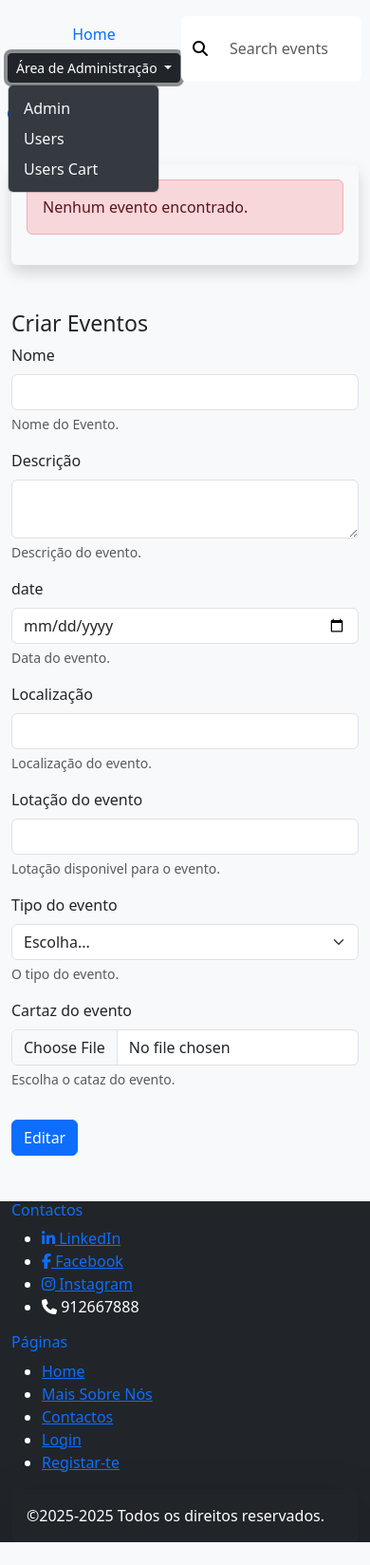
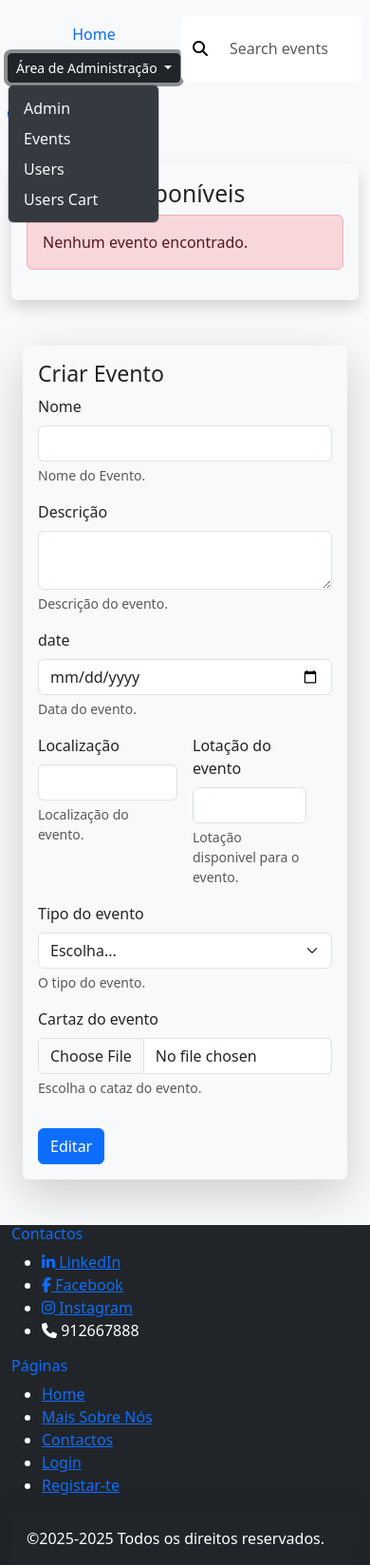
Before and after one commit to KevinWill135/GenEvents_site, a PHP site: page /admin/events_adm.php in a window 390 px wide, after a click on "Área de Administração". Shown: the part 297-1945 px from the top of the page at 95% size. Before the commit the page ends 1921 px from the top, so only its background shows below. Run offline with PHP 8.4, Linux system fonts and the light colour scheme; the visitor is signed in with stand-in values (Sample User, id 1); data that the repository does not hold is empty; some libraries are stand-ins or nearby versions.

Commit message:
Agora falta finalizar, ajustes finais

```diff
--- a/css/style.css
+++ b/css/style.css
@@ -60,7 +60,7 @@ a {
     align-items: center;
 }
 
-.div_links {
+.div_links .nav {
 
 }
 
--- a/php/admin/admin.php
+++ b/php/admin/admin.php
@@ -45,6 +45,9 @@
                             <ul class="dropdown-menu dropdown-menu-dark">
                                 <li>
                                     <a class="dropdown-item text-light" href="admin.php">Admin</a>
+                                </li>
+                                <li>
+                                    <a class="dropdown-item text-light" href="events_adm.php">Events</a>
                                 </li>
                                 <li>
                                     <a class="dropdown-item text-light" href="users.php">Users</a>
--- a/php/admin/events_adm.php
+++ b/php/admin/events_adm.php
@@ -46,7 +46,7 @@
 </head>
 <body class="bg-body-tertiary body_admin">
         <!-- Começo do header -->
-    <header class="header_container mb-3 header_admin">
+    <header id="events_adm_header" class="header_container mb-3 header_admin">
         <section class="d-flex justify-content-center sec_header">
             <nav class="navbar">
                 <div class="p-2 div_logo">
@@ -55,8 +55,8 @@
                     </a>
                 </div>
                 <div id="links_search_events" class="p-2 d-flex link_bar">
-                    <div class="div_links">
-                        <ul class="nav justify-content-center">
+                    <div id="events_adm_links" class="div_links">
+                        <ul id="events_adm_ul" class="nav justify-content-center">
                             <li class="nav-item">
                                 <a class="nav-link active" aria-current="page" href="../index.php">Home</a>
                             </li>
@@ -67,6 +67,9 @@
                                 <ul class="dropdown-menu dropdown-menu-dark">
                                     <li>
                                         <a class="dropdown-item text-light" href="admin.php">Admin</a>
+                                    </li>
+                                    <li>
+                                        <a class="dropdown-item text-light" href="events_adm.php">Events</a>
                                     </li>
                                     <li>
                                         <a class="dropdown-item text-light" href="users.php">Users</a>
@@ -105,9 +108,10 @@
     <main class="container mb-3 main_admin">
         <section id="events_adm" class="shadow p-3 mb-5 bg-body-tertiary rounded">
             <div id="tb_events_div">
+                <h2 class="events_adm_Hs">Eventos Disponíveis</h2>
                 <?php if($orders): ?>
-                <table>
-                    <thead>
+                <table id="events_adm_table" class="table table-light table-hover table-borderless">
+                    <thead class="table-dark">
                         <tr>
                             <th>ID</th>
                             <th>Image Event</th>
@@ -116,6 +120,7 @@
                             <th>Location</th>
                             <th>Seats</th>
                             <th>Event Type</th>
+                            <th></th>
                         </tr>
                     </thead>
                     <tbody id="tbody_event_adm">
@@ -143,8 +148,8 @@
                                     <?= $order['event_type']; ?>
                                 </td>
                                 <td>
-                                    <button type="button" id="delete_event_adm" data-id="<?= $order['id']; ?>">Deletar</button>
-                                    <button type="button" id="slc_event_adm" data-id="<?= $order['id']; ?>">Editar</button>
+                                    <button type="button" id="delete_event_adm" data-id="<?= $order['id']; ?>" class="btn btn-danger">Deletar</button>
+                                    <button type="button" id="slc_event_adm" data-id="<?= $order['id']; ?>" class="btn btn-outline-dark">Editar</button>
                                 </td>
                             </tr>
                         <?php endforeach; ?>
@@ -157,14 +162,15 @@
                 <?php endif; ?>
             </div>
         </section>
-        <section id="edit_event">
-            <h3 id="title_edit_event" style="display: none;">Editar Eventos</h3>
+        <div class="container mb-5">
+            <section id="edit_event" class="shadow-lg p-3 mb-5 bg-body-tertiary rounded" style="display: none;">
+                <h3 id="title_edit_event" class="events_adm_Hs">Editar Eventos</h3>
                 <div id="div_edit_event">
                     <!-- Evento para editar -->
                 </div>
             </section>
-        <section id="create_event">
-            <h3>Criar Eventos</h3>
+            <section id="create_event" class="shadow-lg p-3 mb-5 bg-body-tertiary rounded">
+                <h3 class="events_adm_Hs">Criar Evento</h3>
                 <div id="div_create">
                     <form action="../processing/create_event.php" method="post" class="row g-3" enctype="multipart/form-data">
                         <div class="col-12">
@@ -174,7 +180,7 @@
                                 Nome do Evento.
                             </div>
                         </div>
-                    <div class="col-md-6">
+                        <div class="col-md-12">
                             <label for="description" class="form-label">Descrição</label>
                             <textarea name="description" id="description" class="form-control" aria-describedby="text_description" required></textarea>
                             <div id="text_description" class="form-text">
@@ -188,14 +194,14 @@
                                 Data do evento.
                             </div>
                         </div>
-                    <div class="col-12">
+                        <div class="col-6">
                             <label for="location" class="form-label">Localização</label>
                             <input type="text" name="location" class="form-control" id="location" aria-describedby="text_location" required>
                             <div id="text_location" class="form-text">
                                 Localização do evento.
                             </div>
                         </div>
-                    <div class="col-12">
+                        <div class="col-5">
                             <label for="seats" class="form-label">Lotação do evento</label>
                             <input type="number" class="form-control" name="seats" id="seats" aria-describedby="text-seats" required>
                             <div id="text-seats" class="form-text">
@@ -214,7 +220,7 @@
                                 O tipo do evento.
                             </div>
                         </div>
-                    <div class="col-sm-12">
+                        <div class="col-12">
                             <label for="event_img" class="form-label">Cartaz do evento</label>
                             <input type="file" name="event_img" id="event_img" class="form-control" aria-describedby="text_img" required>
                             <div id="text_img" class="form-text">
@@ -228,6 +234,7 @@
                     </form>
                 </div>
             </section>
+        </div>
     </main>
         <!-- Fim da main -->
         <!-- Começo do footer -->
--- a/php/admin/users.php
+++ b/php/admin/users.php
@@ -26,7 +26,7 @@
 </head>
 <body class="body_admin">
         <!-- Começo do header -->
-    <header class="header_container mb-3">
+    <header class="header_container mb-3 header_admin">
         <section class="d-flex justify-content-center sec_header">
             <nav class="navbar">
                 <div class="p-2 div_logo">
@@ -46,6 +46,9 @@
                             <ul class="dropdown-menu dropdown-menu-dark">
                                 <li>
                                     <a class="dropdown-item text-light" href="admin.php">Admin</a>
+                                </li>
+                                <li>
+                                    <a class="dropdown-item text-light" href="events_adm.php">Events</a>
                                 </li>
                                 <li>
                                     <a class="dropdown-item text-light" href="users.php">Users</a>
--- a/php/admin/users_cart.php
+++ b/php/admin/users_cart.php
@@ -25,7 +25,7 @@
 </head>
 <body class="body_admin">
         <!-- Começo do header -->
-    <header class="header_container mb-3">
+    <header class="header_container mb-3 header_admin">
         <section class="d-flex justify-content-center sec_header">
             <nav class="navbar">
                 <div class="p-2 div_logo">
@@ -45,6 +45,9 @@
                             <ul class="dropdown-menu dropdown-menu-dark">
                                 <li>
                                     <a class="dropdown-item text-light" href="admin.php">Admin</a>
+                                </li>
+                                <li>
+                                    <a class="dropdown-item text-light" href="events_adm.php">Events</a>
                                 </li>
                                 <li>
                                     <a class="dropdown-item text-light" href="users.php">Users</a>
--- a/php/processing/get_event.php
+++ b/php/processing/get_event.php
@@ -25,7 +25,7 @@
                         Nome do Evento.
                     </div>
                 </div>
-                <div class="col-md-6">
+                <div class="col-12">
                     <label for="description" class="form-label">Descrição</label>
                     <textarea name="description" id="description" class="form-control" aria-describedby="text_description"><?= $tb_event['description']; ?></textarea>
                     <div id="text_description" class="form-text">
@@ -40,14 +40,14 @@
                         Data do evento.
                     </div>
                 </div>
-                <div class="col-12">
+                <div class="col-md-6">
                     <label for="location" class="form-label">Localização</label>
                     <input type="text" name="location" class="form-control" id="location" value="<?= $tb_event['location']; ?>" aria-describedby="text_location">
                     <div id="text_location" class="form-text">
                         Localização do evento.
                     </div>
                 </div>
-                <div class="col-12">
+                <div class="col-md-5">
                     <label for="seats" class="form-label">Lotação do evento</label>
                     <input type="number" class="form-control" name="seats" id="seats" value="<?= $tb_event['seats']; ?>" aria-describedby="text-seats">
                     <div id="text-seats" class="form-text">
```
Also changed, not shown: css/admin.css (+32 -0 lines), html/sobre.html (+56 -2 lines), javascript/events_adm.js (+14 -3 lines). Lines whose indentation alone changed are shown as unchanged.
